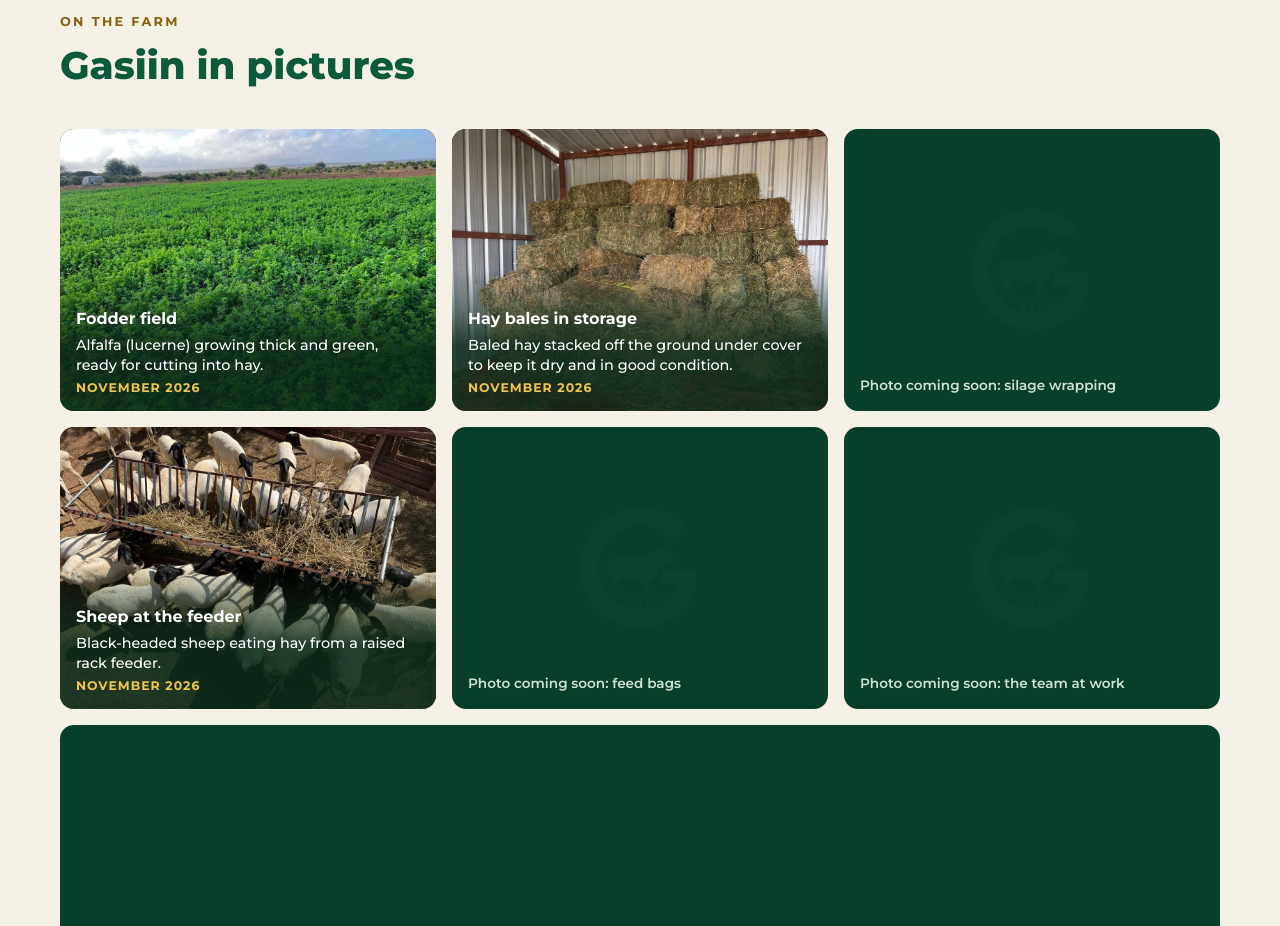
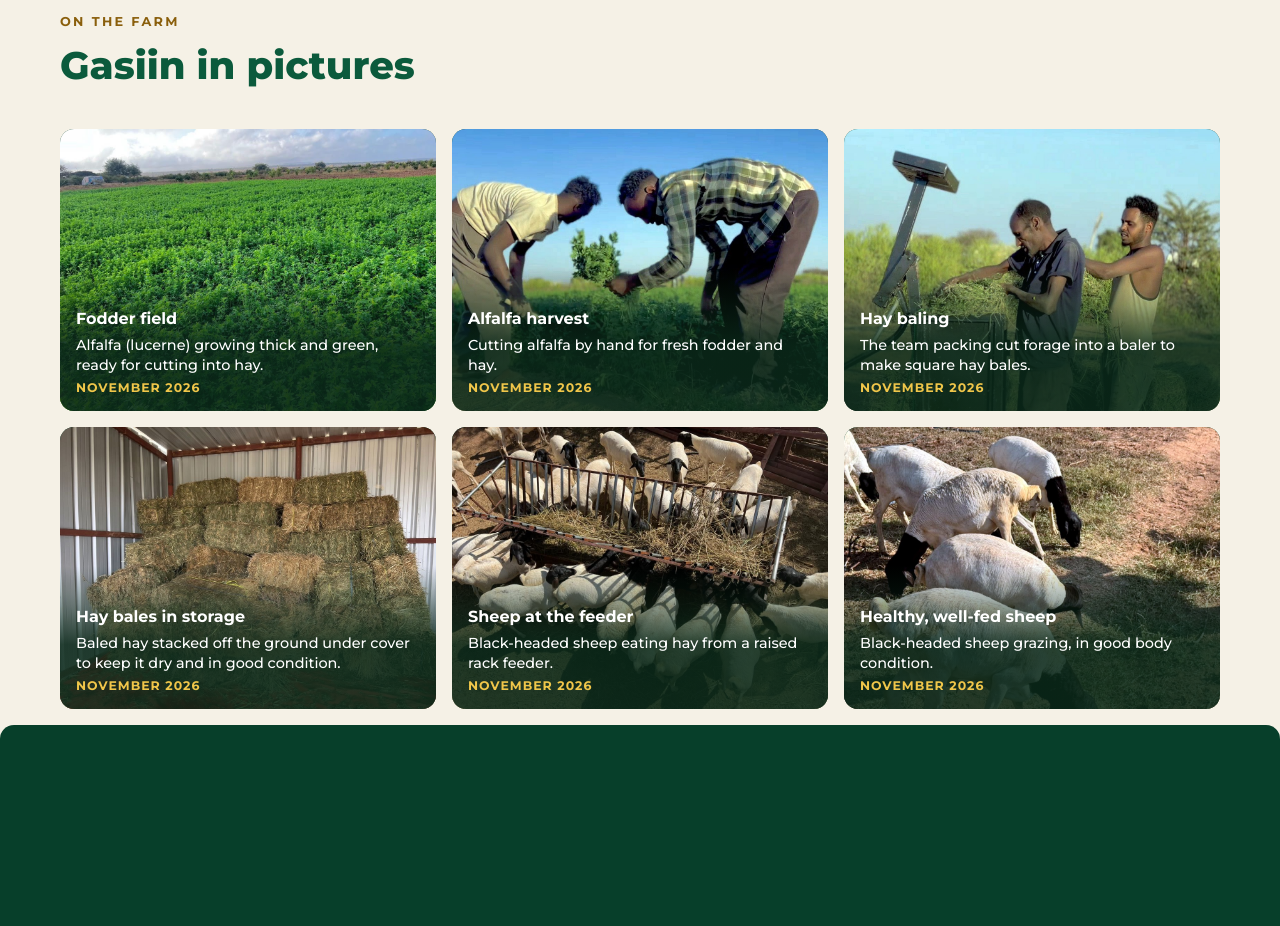
Before and after one commit to amousamf/Gasiin, a plain HTML site: page docs/index.html in a window 1280 px wide. Shown: the part 4220-5146 px from the top of the page. Drawn offline with Linux system fonts and the light colour scheme.

Commit message:
Gallery: add alfalfa harvest, hay baling and sheep close-up photos
Co-Authored-By: Claude Opus 5.5 <noreply@anthropic.com>
Claude-Session: https://claude.ai/code/session_016TU9hNXqLaHjKGn2Sm8hm3

```diff
--- a/docs/index.html
+++ b/docs/index.html
@@ -232,16 +232,26 @@
         <figcaption><strong>Fodder field</strong><span>Alfalfa (lucerne) growing thick and green, ready for cutting into hay.</span><time datetime="2026-11">November 2026</time></figcaption>
       </figure>
       <figure class="photo" tabindex="0">
+        <img src="assets/img/alfalfa-harvest.jpg" alt="Two workers cutting alfalfa by hand in a green field" width="1200" height="900" loading="lazy" decoding="async">
+        <figcaption><strong>Alfalfa harvest</strong><span>Cutting alfalfa by hand for fresh fodder and hay.</span><time datetime="2026-11">November 2026</time></figcaption>
+      </figure>
+      <figure class="photo" tabindex="0">
+        <img src="assets/img/hay-baling-team.jpg" alt="Two men packing cut forage into a manual hay baler" width="1200" height="900" loading="lazy" decoding="async">
+        <figcaption><strong>Hay baling</strong><span>The team packing cut forage into a baler to make square hay bales.</span><time datetime="2026-11">November 2026</time></figcaption>
+      </figure>
+      <figure class="photo" tabindex="0">
         <img src="assets/img/hay-bales-store.jpg" alt="Stacked square hay bales stored on a tarpaulin inside a shed" width="1200" height="900" loading="lazy" decoding="async">
         <figcaption><strong>Hay bales in storage</strong><span>Baled hay stacked off the ground under cover to keep it dry and in good condition.</span><time datetime="2026-11">November 2026</time></figcaption>
       </figure>
-      <div class="placeholder" role="img" aria-label="Photo coming soon: silage wrapping">Photo coming soon: silage wrapping</div>
       <figure class="photo" tabindex="0">
         <img src="assets/img/sheep-feeding.jpg" alt="Black-headed sheep eating hay from a metal feeder" width="1200" height="900" loading="lazy" decoding="async">
         <figcaption><strong>Sheep at the feeder</strong><span>Black-headed sheep eating hay from a raised rack feeder.</span><time datetime="2026-11">November 2026</time></figcaption>
       </figure>
-      <div class="placeholder" role="img" aria-label="Photo coming soon: feed bags">Photo coming soon: feed bags</div>
-      <div class="placeholder" role="img" aria-label="Photo coming soon: the team at work">Photo coming soon: the team at work</div>
+      <figure class="photo" tabindex="0">
+        <img src="assets/img/sheep-grazing-closeup.jpg" alt="Close-up of black-headed sheep grazing" width="1200" height="900" loading="lazy" decoding="async">
+        <figcaption><strong>Healthy, well-fed sheep</strong><span>Black-headed sheep grazing, in good body condition.</span><time datetime="2026-11">November 2026</time></figcaption>
+      </figure>
+    </div>
     </div>
     <!-- To add a video: replace the placeholder below with
          <div class="video"><button type="button" data-youtube="VIDEO_ID" aria-label="Play video: TITLE"><span>▶ Play video</span></button></div> -->
```
Also changed, not shown: docs/assets/img/alfalfa-harvest.jpg (added), docs/assets/img/hay-baling-team.jpg (added), docs/assets/img/sheep-grazing-closeup.jpg (added).
